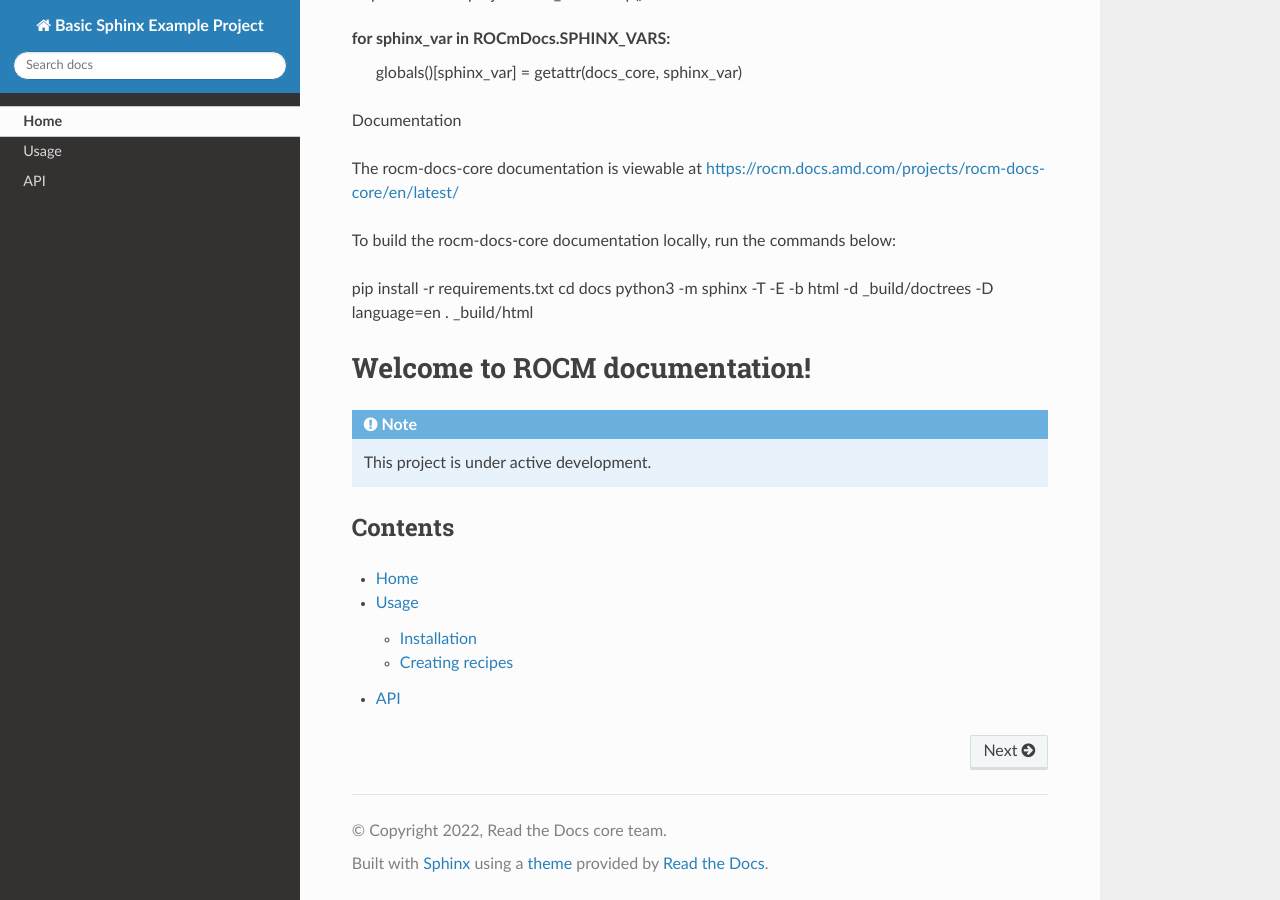
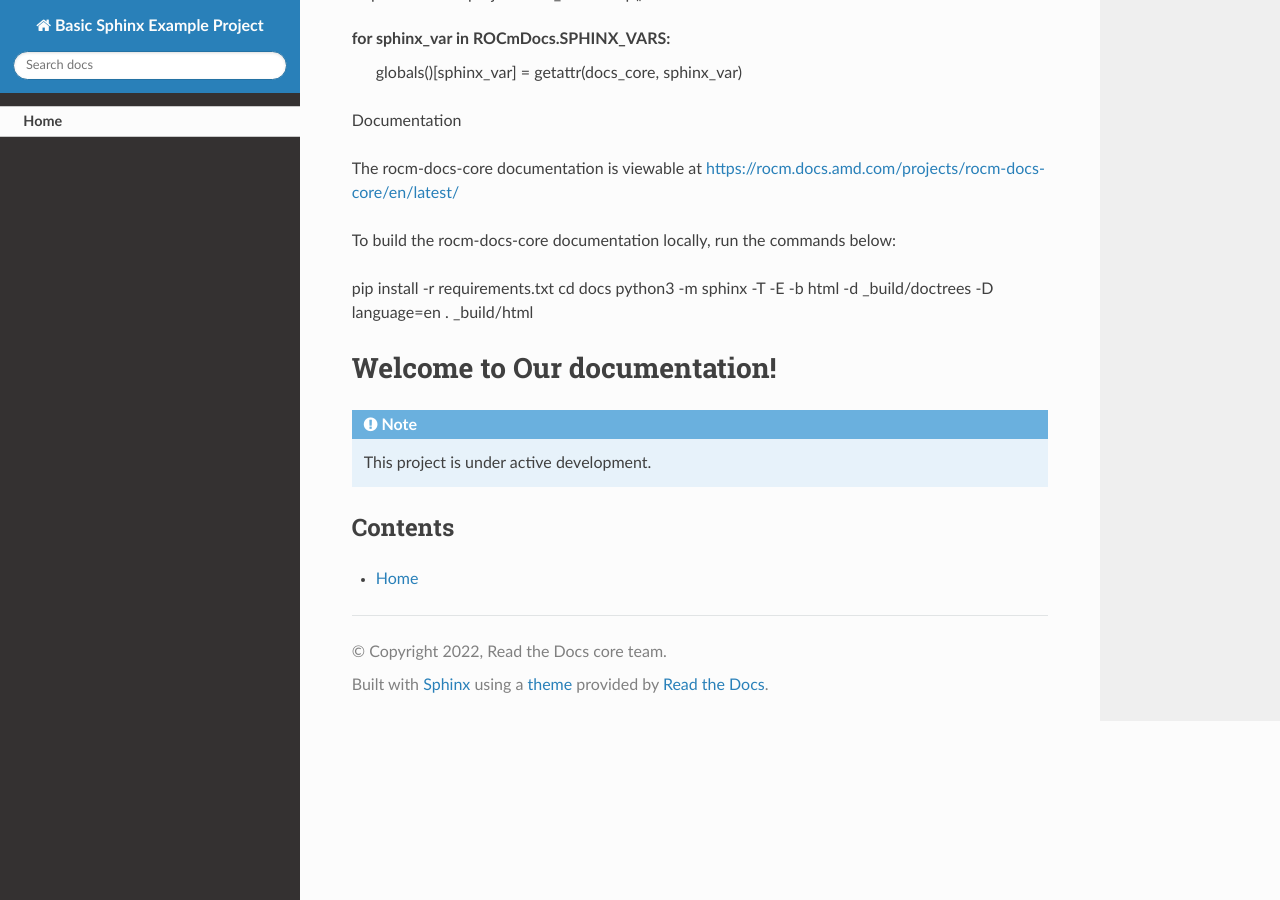
Before and after one commit to navertube/pyscenedetect, a Sphinx documentation site: the page built from docs/index.rst, in a window 1280 px wide and 900 px high, scrolled down 682 px. Built offline with Sphinx 7.4.7 and the Read the Docs theme 2.0.0, drawn with Linux system fonts in a browser that asks for light colours.

Commit message:
Update index.rst

```diff
--- a/docs/index.rst
+++ b/docs/index.rst
@@ -1,6 +1,6 @@
 .. include:: ../README.rst
 
-Welcome to ROCM documentation!
+Welcome to Our documentation!
 ===================================
 
 .. note::
@@ -13,5 +13,3 @@
 .. toctree::
 
    Home <self>
-   usage
-   api
```
